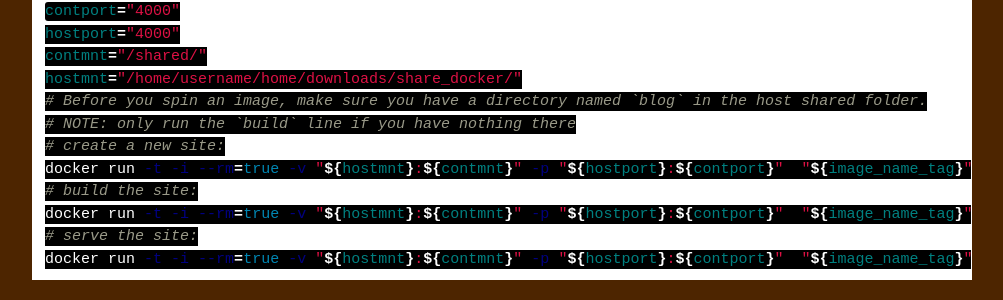
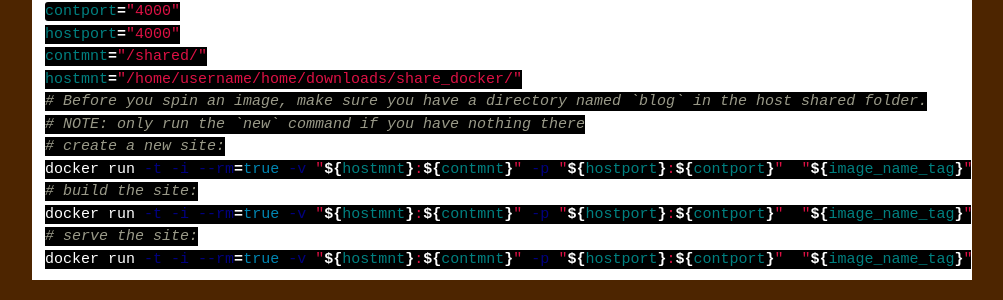
Before and after one commit to alexconst/alexconst.github.io, a Jekyll site: the page built from _posts/2016-02-02-docker-basics.markdown, in a window 1280 px wide and 900 px high, scrolled down 7872 px. Shown: the part 144-444 px from the top of the window, without its empty margins (138-1141 px from the left). Built offline with Jekyll 4.4.1, drawn with Linux system fonts in a browser that asks for light colours; Markdown is read by kramdown in place of the engine named in the settings.

Commit message:
Minor fix

```diff
--- a/_posts/2016-02-02-docker-basics.markdown
+++ b/_posts/2016-02-02-docker-basics.markdown
@@ -358,7 +358,7 @@ hostport="4000"
 contmnt="/shared/"
 hostmnt="/home/username/home/downloads/share_docker/"
 # Before you spin an image, make sure you have a directory named `blog` in the host shared folder.
-# NOTE: only run the `build` line if you have nothing there
+# NOTE: only run the `new` command if you have nothing there
 # create a new site:
 docker run -t -i --rm=true -v "${hostmnt}:${contmnt}" -p "${hostport}:${contport}"  "${image_name_tag}" new .
 # build the site:
```
Also changed, not shown: _drafts/docker_basics.md (+1 -1 lines).
